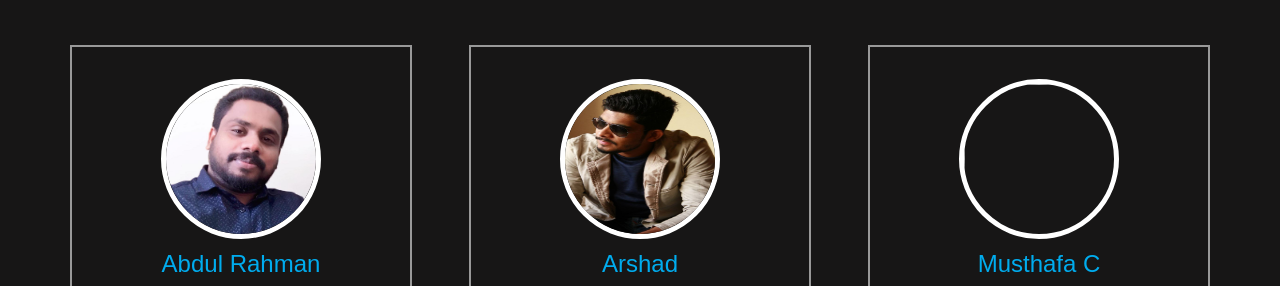
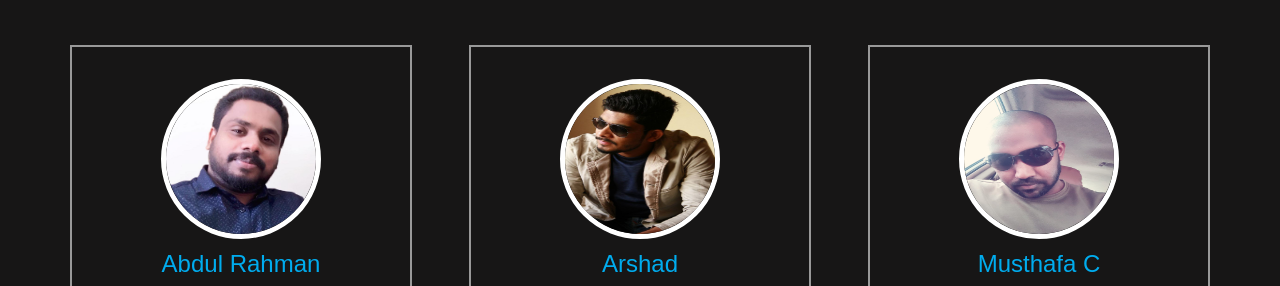
Before and after one commit to gafoorek/infomate, a plain HTML site: page index.html in a window 1280 px wide. Shown: the part 3938-4224 px from the top of the page. Drawn offline with nearby package versions, Linux system fonts and the light colour scheme; a web font is replaced by a local one.

Commit message:
Update index.html

```diff
--- a/index.html
+++ b/index.html
@@ -314,7 +314,7 @@ Smartphone Compatible web template, free webdesigns for Nokia, Samsung, LG, Sony
 				</div>
 				<div class="col-md-4 agileits_team_grid">
 					<div class="agileits_team_grid_figure">
-						<img src="images/muthu2.jpg="class="img-responsive" />
+						<img src="images/muthu2.jpg" ait=""class="img-responsive"/>
 					</div>
 					<h4>Musthafa C</h4>
 					<p>Management</p>
```
